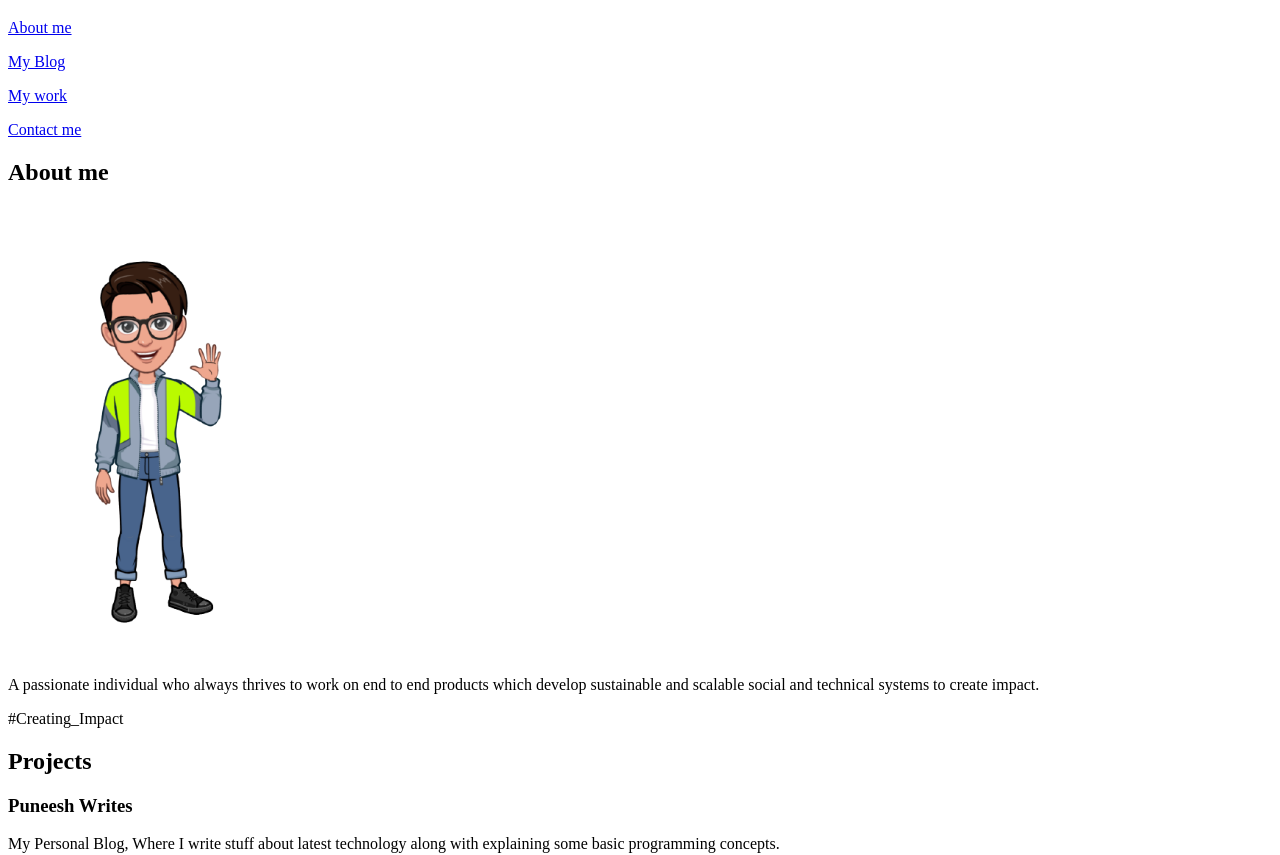
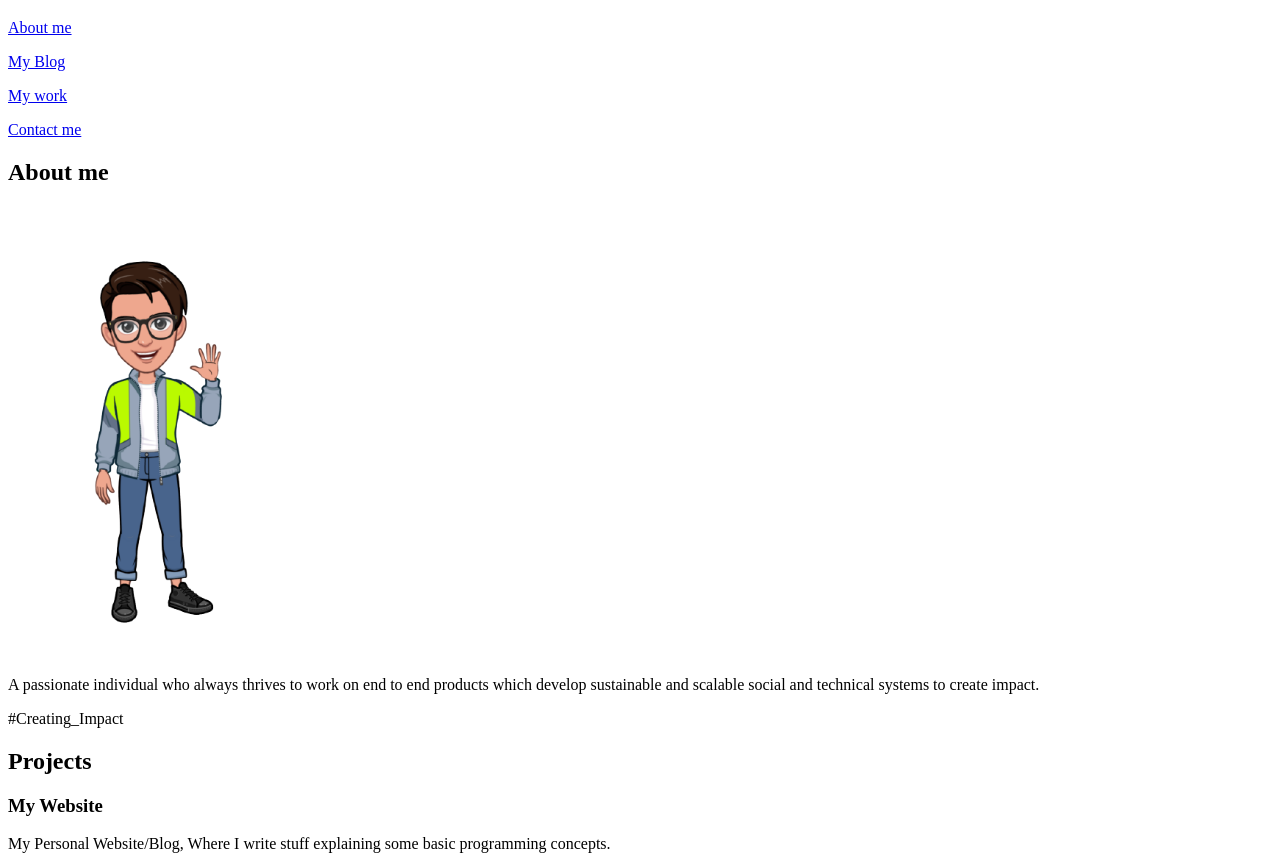
Before and after one commit to Puneesh6280/portfolio, a website: page src/template.html in a window 1280 px wide. Shown: the part 98-953 px from the top of the page. Drawn offline with nearby package versions, Linux system fonts and the light colour scheme.

Commit message:
BUG imporvement

```diff
--- a/src/template.html
+++ b/src/template.html
@@ -114,13 +114,13 @@
           <div class="row">
             <div class="col-lg-4 col-sm-12">
               <div class="project-wrapper__text">
-                <h3 class="project-wrapper__text-title">Puneesh Writes</h3>
+                <h3 class="project-wrapper__text-title">My Website</h3>
                 <div>
                   <p class="mb-4">
-                    My Personal Blog, Where I write stuff about latest technology along with explaining some basic programming concepts.
+                    My Personal Website/Blog, Where I write stuff explaining some basic programming concepts.
                   </p>
                 </div>
-                <a target="_blank" class="cta-btn cta-btn--hero" href="https://puneesh-writes.netlify.app/">
+                <a target="_blank" class="cta-btn cta-btn--hero" href="https://puneesh-gogia.netlify.app/">
                   Pay a visit
                 </a>
               </div>
```
